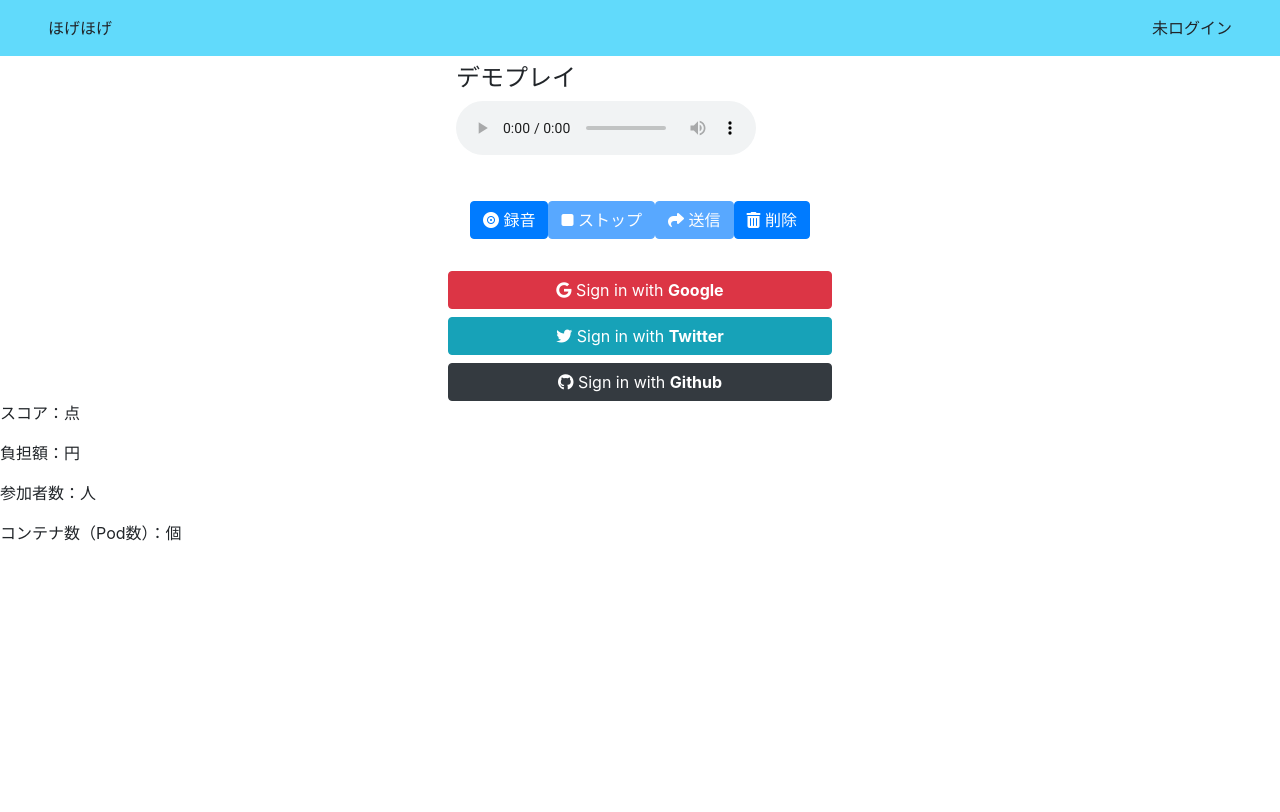
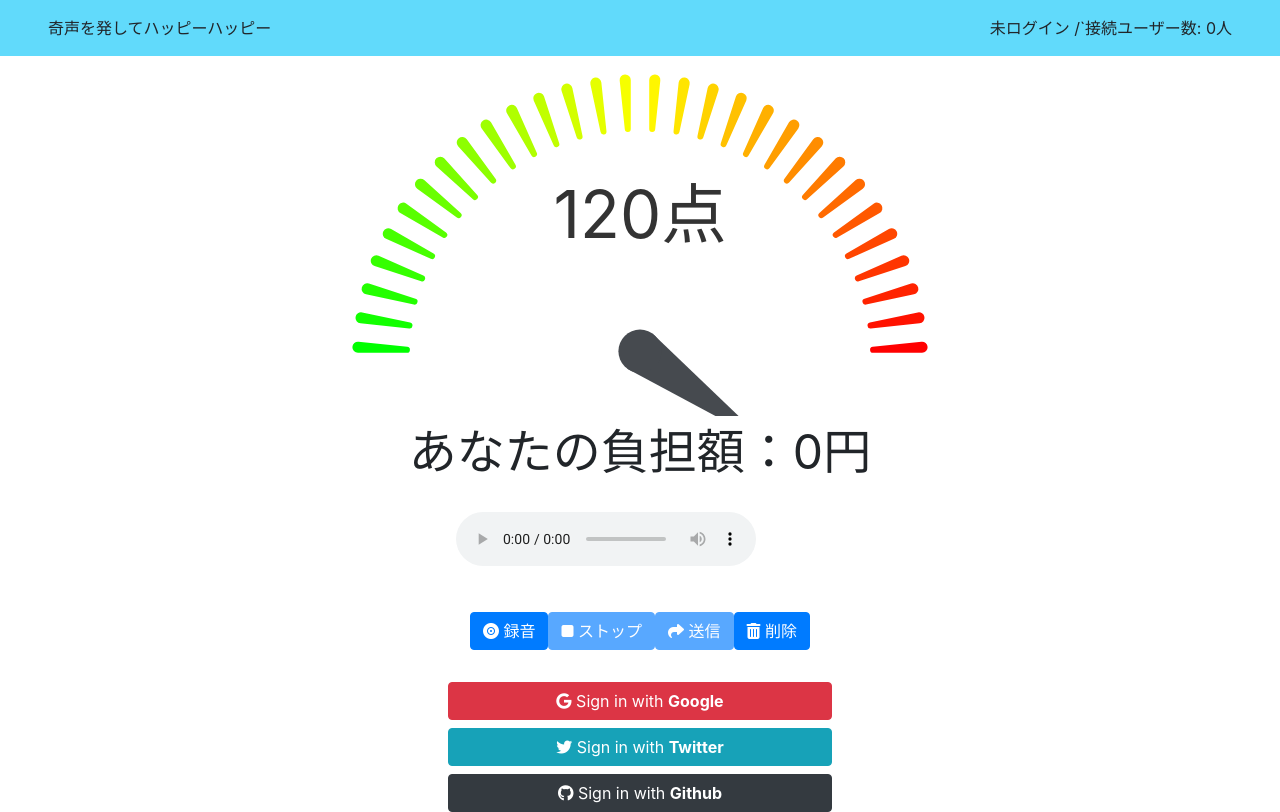
Before and after one commit to hackz-hackathon-giganoto/team-a, a React (Create React App) app in the folder frontend/: page / in a window 1280 px wide. Built offline with nearby package versions, Linux system fonts and the light colour scheme; no server answers; the HTML template or start-up script is replaced by a standard one.

Commit message:
スタイリング完了

```diff
--- a/frontend/package.json
+++ b/frontend/package.json
@@ -23,6 +23,7 @@
     "react-audio-player": "^0.17.0",
     "react-bootstrap": "^2.2.1",
     "react-dom": "^17.0.2",
+    "react-gauge-chart": "^0.4.0",
     "react-media-recorder": "^1.6.3",
     "react-scripts": "^5.0.0",
     "typescript": "4.6.2",
--- a/frontend/src/App.css
+++ b/frontend/src/App.css
@@ -49,3 +49,9 @@
   width: 23rem;
   margin: 0.5rem;
 }
+.chart-container{
+  width: 50rem;
+}
+.cost-text{
+  font-size:3rem;
+}
--- a/frontend/src/App.jsx
+++ b/frontend/src/App.jsx
@@ -8,6 +8,7 @@ import {v4 as uuidv4} from "uuid";
 import "./App.css";
 import {FontAwesomeIcon} from '@fortawesome/react-fontawesome'
 import Header from "./components/Header";
+import GaugeChart from "react-gauge-chart";
 
 window.MediaRecorder = AudioRecorder;
 
@@ -19,7 +20,7 @@ const App = () => {
     const [audioState, setAudioState] = useState(true);
     const audioRef = useRef();
     const userIdRef = useRef();
-    const [score, setScore] = useState({})
+    const [score, setScore] = useState({score: 0, count: 0, pod_num: 0, cost: 0})
     // for audio
     let audio_sample_rate = null;
     let scriptProcessor = null;
@@ -36,21 +37,20 @@ const App = () => {
         navigator.getUserMedia({
             audio: true, video: false,
         }, handleSuccess, hancleError);
+
         async function handler() {
             // Auth
             await getUserInfo();
 
-            if(userIdRef.current != null) {
+            if (userIdRef.current != null) {
                 // WebSocket
                 console.log("websocket initializing...")
                 console.log(`${process.env.REACT_APP_GO_API_ORIGIN || "ws://localhost"}/ws/${userIdRef.current}`)
-                const webSocket = new WebSocket(
-                    `${process.env.REACT_APP_GO_API_ORIGIN || "ws://localhost"}/ws/${userIdRef.current}`
-                )
-                webSocket.onerror = (event)=>{
+                const webSocket = new WebSocket(`${process.env.REACT_APP_GO_API_ORIGIN || "ws://localhost"}/ws/${userIdRef.current}`)
+                webSocket.onerror = (event) => {
                     console.log(event)
                 }
-                webSocket.onopen = (event)=>{
+                webSocket.onopen = (event) => {
                     console.log(event)
                 }
                 webSocket.onmessage = function (event) {
@@ -58,7 +58,7 @@ const App = () => {
                     console.log(`[message] Data received from server: ${json}`);
                     try {
                         if ((json.event = "data")) {
-                            switch(json.action) {
+                            switch (json.action) {
                                 case "SCORE_DATA":
                                     console.log(json);
                                     setScore(json)
@@ -71,6 +71,7 @@ const App = () => {
                 };
             }
         }
+
         handler()
     }, []);
     // export WAV from audio float data
@@ -249,11 +250,22 @@ const App = () => {
     return (
 
         <div>
-            {isAuthenticated ?   <Header state={"ログイン済"}/> :<Header state={"未ログイン"}/>}
 
-            <div class="d-flex flex-column">
+            {isAuthenticated ? <Header state={"ログイン済"} pod_count={score.pod_num} user_count={score.count}/> :
+                <Header state={"未ログイン"} user_count={score.count} pod_count={score.pod_num}/>}
+            <div class="mx-auto d-flex flex-column chart-container">
+                <GaugeChart
+                    class="chart"
+                    textColor="#333"
+                    id="gauge-chart2"
+                    nrOfLevels={30}
+                    percent={120 / 100.0}
+                    formatTextValue={(value) => `${value}点`}
+                />
+                <p className="mx-auto cost-text">あなたの負担額：{score.cost}円</p>
+            </div>
+            <div class="d-flex flex-column mx-auto">
                 <div class="record-container mx-auto">
-                    <h4>デモプレイ</h4>
                     <ReactAudioPlayer
                         src={URL.createObjectURL(new Blob(file))}
                         controls
@@ -277,12 +289,6 @@ const App = () => {
             <div class="login-container mx-auto">
                 <NavBar user={user}/>
             </div>
-
-            <p>スコア：{score.score}点</p>
-        <p>負担額：{score.cost}円</p>
-        <p>参加者数：{score.count}人</p>
-        <p>コンテナ数（Pod数）：{score.pod_num}個</p>
-
         </div>);
 };
 
--- a/frontend/src/components/Header.tsx
+++ b/frontend/src/components/Header.tsx
@@ -3,13 +3,19 @@ import "./Header.css"
 
 interface HeaderProps {
     state: string;
+    user_count:number;
+    pod_count:number;
 }
 
 const Header = (props: HeaderProps) => {
     return (
         <div className='d-flex justify-content-between header-container'>
-            <p className="header-item">ほげほげ</p>
-            <p className="header-item">{props.state}</p>
+            <p className="header-item">奇声を発してハッピーハッピー</p>
+            <div>
+                <p className="header-item">{props.state} /`接続ユーザー数: {props.user_count}人</p>
+                {/*<p className="header-item">{`Pod数: ${props.pod_count}`}</p>*/}
+
+            </div>
         </div>
     );
 }
```
Also changed, not shown: 2 other files (tests, documents, lock files or other folders).
